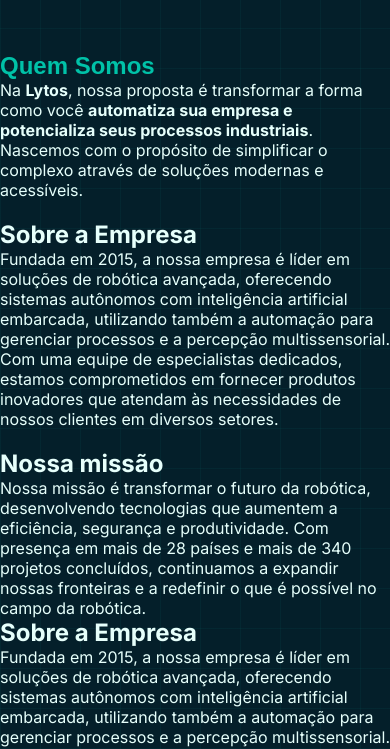
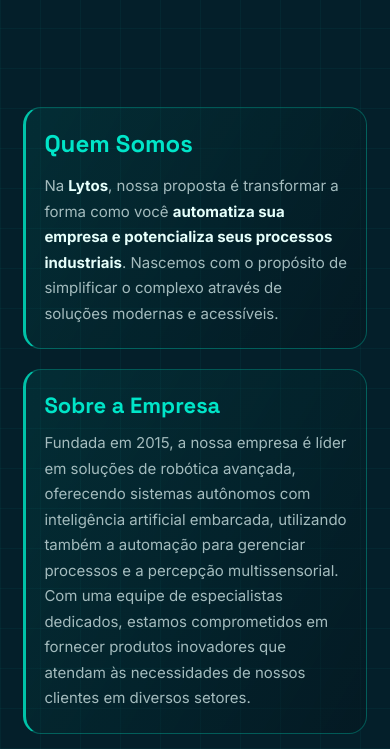
Before and after one commit to van-g206/team-project-front, a plain HTML site: page index.html in a window 390 px wide. Shown: the part 3452-4201 px from the top of the page. Drawn offline with Linux system fonts and the light colour scheme.

Commit message:
Revamp sobre page styling
Adds responsive layouts, themed panels, typography, spacing, colors, and mobile breakpoints for the about section.

```diff
--- a/assets/css/sobre.css
+++ b/assets/css/sobre.css
@@ -1,4 +1,111 @@
-.sobre-cabecalho h2 {
-  font-family: arial, sans-serif;
-  color: #00C2A8;
+#sobre {
+  padding: 75px 6%;
 }
+
+#sobre .container {
+  max-width: 1180px;
+  margin: 0 auto;
+}
+
+.sobre-cabecalho,
+.sobre-empresa,
+.nossa-missao {
+  padding: 32px 36px;
+  border: 1px solid rgba(0, 194, 168, .35);
+  border-left: 3px solid var(--verde);
+  border-radius: 18px;
+  background: linear-gradient(120deg, rgba(0, 194, 168, .09), rgba(4, 20, 28, .45));
+}
+
+.sobre-cabecalho h2,
+.sobre-empresa h2,
+.nossa-missao h2 {
+  font-family: "Space Grotesk", sans-serif;
+  color: var(--texto);
+  font-size: clamp(24px, 3vw, 34px);
+  line-height: 1.2;
+  margin: 0 0 14px;
+}
+
+.sobre-cabecalho h2,
+.sobre-empresa h2,
+.nossa-missao h2 {
+  color: var(--verde-claro);
+}
+
+.sobre-cabecalho p,
+.sobre-empresa p,
+.nossa-missao p {
+  color: var(--texto-suave);
+  font-size: 16px;
+  line-height: 1.7;
+  margin: 0;
+}
+
+.sobre-cabecalho strong {
+  color: var(--texto);
+}
+
+.sobre-empresa,
+.nossa-missao {
+  display: grid;
+  grid-template-columns: minmax(190px, .7fr) minmax(0, 1.3fr);
+  gap: 36px;
+  align-items: start;
+  margin-top: 20px;
+}
+
+.sobre-empresa h2,
+.nossa-missao h2 {
+  margin: 0;
+  font-size: clamp(22px, 2.5vw, 30px);
+}
+
+.sobre-empresa p,
+.nossa-missao p {
+  max-width: 760px;
+}
+
+#sobre .container > br {
+  display: none;
+}
+
+@media (max-width: 800px) {
+  #sobre {
+    padding-top: 55px;
+    padding-bottom: 55px;
+  }
+
+  .sobre-cabecalho {
+    padding: 26px 24px;
+  }
+
+  .sobre-empresa,
+  .nossa-missao {
+    grid-template-columns: 1fr;
+    gap: 12px;
+    padding: 26px 24px;
+  }
+}
+
+@media (max-width: 480px) {
+  #sobre {
+    padding-right: 6%;
+    padding-left: 6%;
+  }
+
+  .sobre-cabecalho {
+    padding: 22px 18px;
+  }
+
+  .sobre-empresa,
+  .nossa-missao {
+    padding: 22px 18px;
+  }
+
+  .sobre-cabecalho p,
+  .sobre-empresa p,
+  .nossa-missao p {
+    font-size: 15px;
+  }
+}
```
